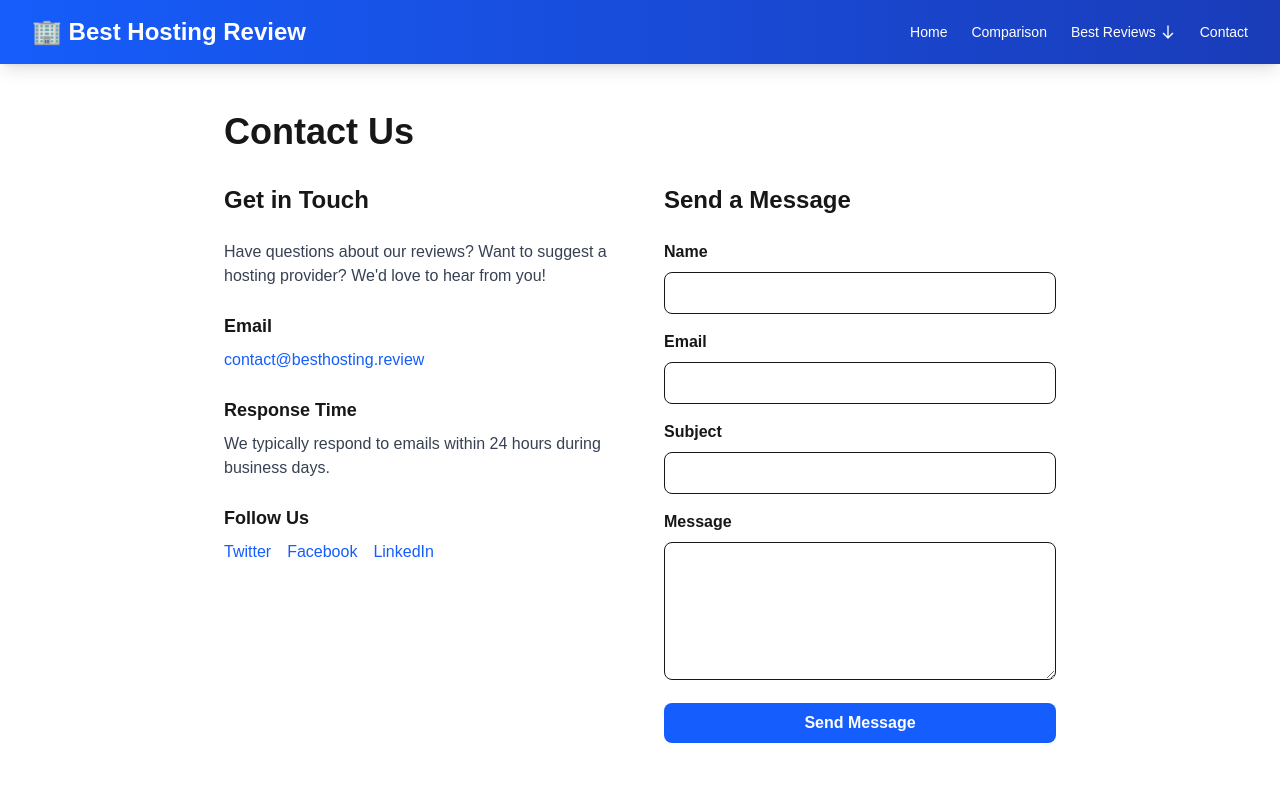
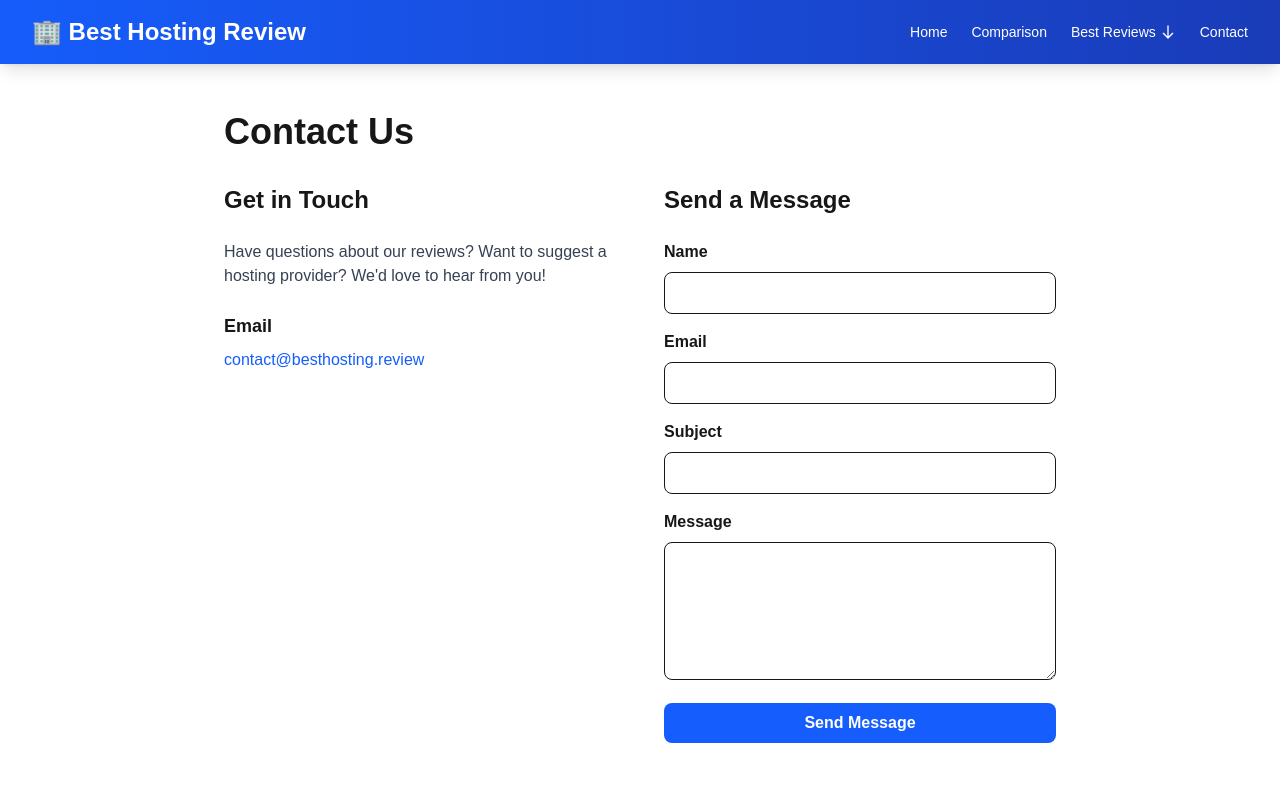
Before and after one commit to iambhagat92/hosting_insights, a Next.js app: page /contact in a window 1280 px wide. Shown: the top 800 px of the page. Built offline with nearby package versions, Linux system fonts and the light colour scheme.

Commit message:
Remove Response Time and Follow Us sections from contact page

```diff
--- a/app/contact/page.tsx
+++ b/app/contact/page.tsx
@@ -45,28 +45,6 @@ export default function ContactPage() {
               <a href="mailto:contact@besthosting.review" className="text-blue-600 hover:underline">
                 contact@besthosting.review
               </a>
-            </div>
-
-            <div>
-              <h3 className="font-bold text-lg mb-2">Response Time</h3>
-              <p className="text-gray-700">
-                We typically respond to emails within 24 hours during business days.
-              </p>
-            </div>
-
-            <div>
-              <h3 className="font-bold text-lg mb-2">Follow Us</h3>
-              <div className="flex space-x-4">
-                <a href="#" className="text-blue-600 hover:underline">
-                  Twitter
-                </a>
-                <a href="#" className="text-blue-600 hover:underline">
-                  Facebook
-                </a>
-                <a href="#" className="text-blue-600 hover:underline">
-                  LinkedIn
-                </a>
-              </div>
             </div>
           </div>
         </div>
```
